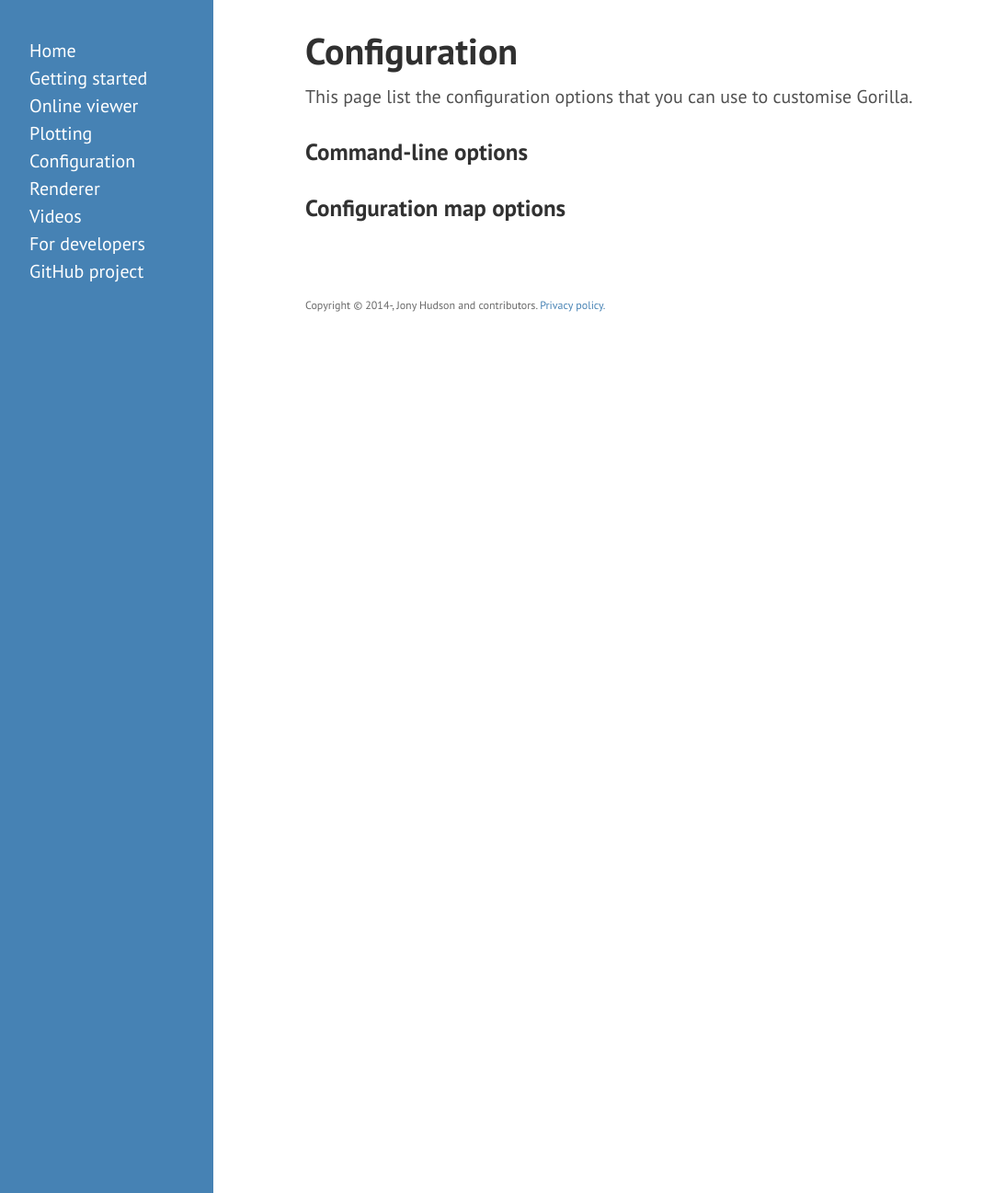
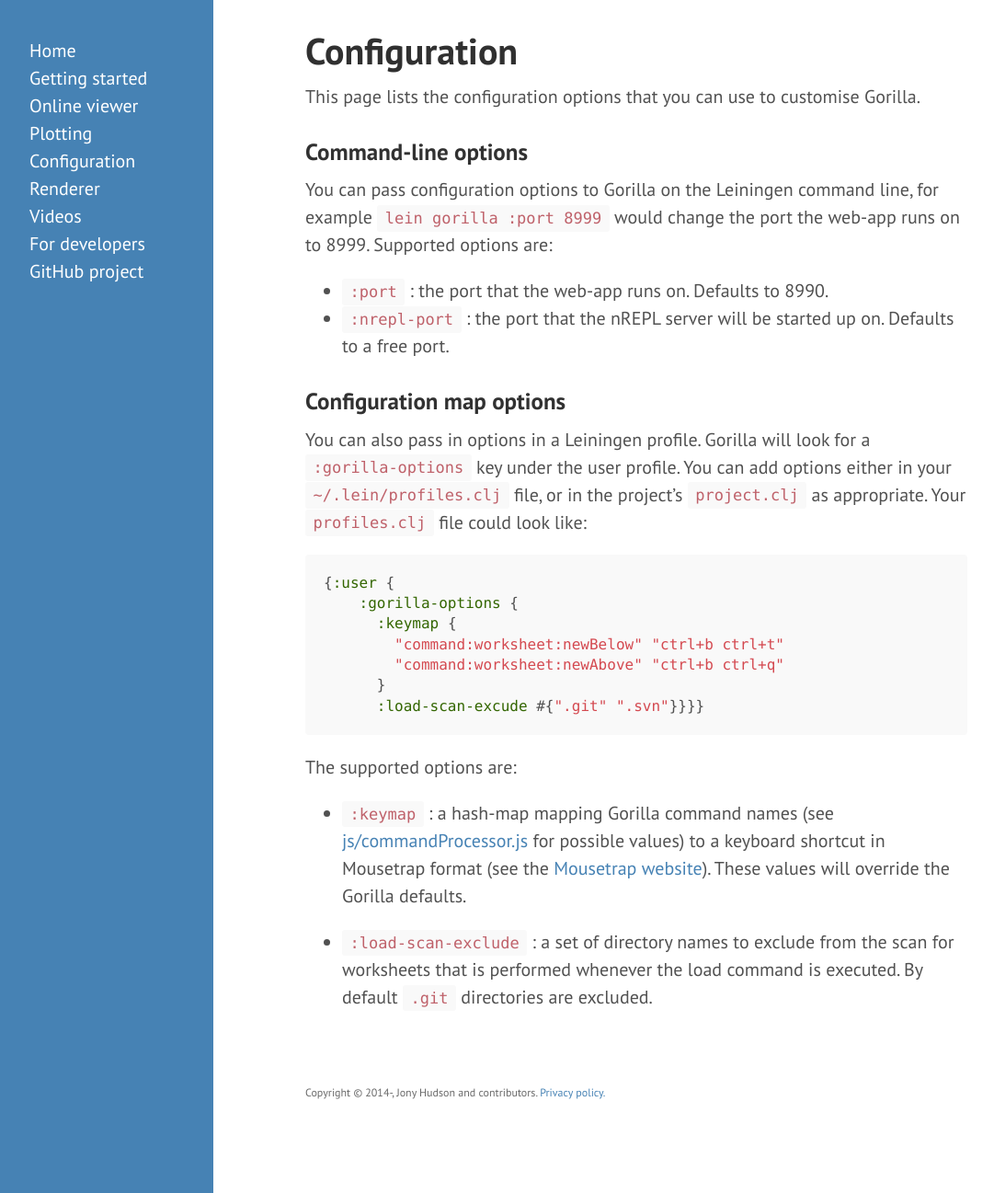
Before and after one commit to JonyEpsilon/gorilla-repl.org, a Jekyll site: the page built from configuration.md, in a window 1280 px wide and 1297 px high. Shown: the whole window at 92% size, without its empty margins (8-1089 px from the left). Built offline with Jekyll 4.4.1, drawn with Linux system fonts in a browser that asks for light colours; Markdown is read by kramdown in place of the engine named in the settings.

Commit message:
Document configuration options.
Including some that don't exist yet!

````diff
--- a/configuration.md
+++ b/configuration.md
@@ -3,8 +3,40 @@ layout: page
 title: Configuration
 ---
 
-This page list the configuration options that you can use to customise Gorilla.
+This page lists the configuration options that you can use to customise Gorilla.
 
 ### Command-line options
 
+You can pass configuration options to Gorilla on the Leiningen command line, for example `lein gorilla :port 8999`
+would change the port the web-app runs on to 8999. Supported options are:
+
+- `:port` : the port that the web-app runs on. Defaults to 8990.
+- `:nrepl-port` : the port that the nREPL server will be started up on. Defaults to a free port.
+
+
 ### Configuration map options
+
+You can also pass in options in a Leiningen profile. Gorilla will look for a `:gorilla-options` key under the user
+profile. You can add options either in your `~/.lein/profiles.clj` file, or in the project's `project.clj` as
+appropriate. Your `profiles.clj` file could look like:
+
+```clojure
+{:user {
+    :gorilla-options {
+      :keymap {
+        "command:worksheet:newBelow" "ctrl+b ctrl+t"
+        "command:worksheet:newAbove" "ctrl+b ctrl+q"
+      }
+      :load-scan-excude #{".git" ".svn"}}}}
+```
+
+The supported options are:
+
+- `:keymap` : a hash-map mapping Gorilla command names (see
+[js/commandProcessor.js](https://github.com/JonyEpsilon/gorilla-repl/blob/develop/resources/public/js/commandProcessor.js)
+ for possible values) to a keyboard
+shortcut in Mousetrap format (see the [Mousetrap website](http://craig.is/killing/mice)). These values will override
+the Gorilla defaults.
+
+- `:load-scan-exclude` : a set of directory names to exclude from the scan for worksheets that is performed
+whenever the load command is executed. By default `.git` directories are excluded.
````
